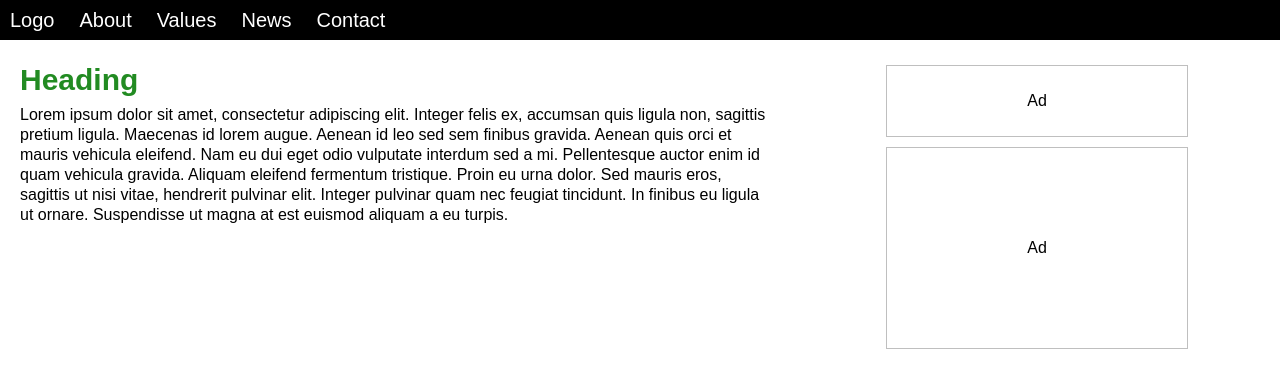
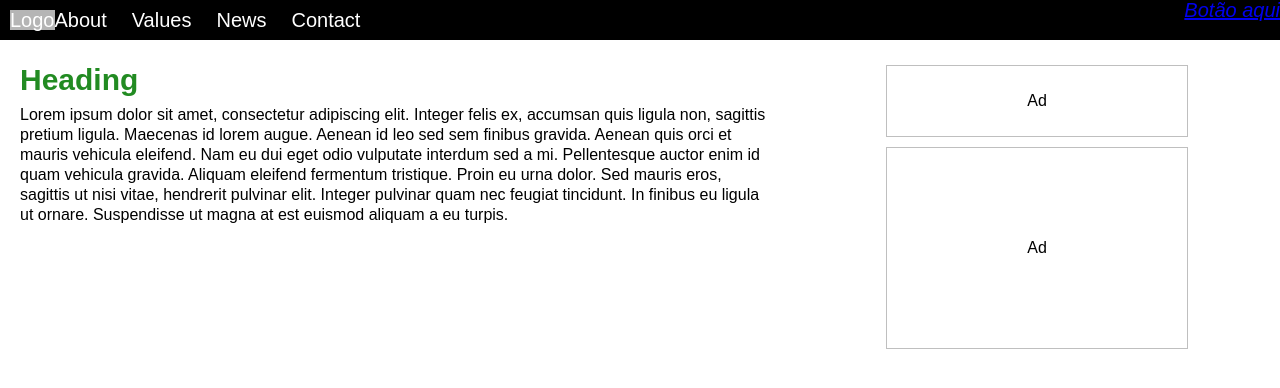
Before and after one commit to guifeliper/Template, a plain HTML site: page index.html in a window 1280 px wide. Drawn offline with Linux system fonts and the light colour scheme.

Commit message:
Studing and searching for answers about doubts that I cannot solve yet

```diff
--- a/css/style.css
+++ b/css/style.css
@@ -1,8 +1,20 @@
+/*
+Itens que precisam ser feitos:
+-Não estou conseguindo deixar o menu com um tamanho de padding adequado e bonito, ele acaba saindo do header
+
+- Não estou conseguindo colocar o toogle menu
+
+- Não estou conseguindo ajudar a lateral, os AD ficam para fora.
+- Como fazer o toogle menu
+
+*/
+
 * {
     margin: 0;
     padding: 0;
     font-family: Arial, Helvetica, sans-serif;
 }
+
 /* ----- Header -----*/
 .header {
     width: 100%;
@@ -21,13 +33,13 @@
     float: left;
     display: inline-block;
     list-style-type: none;
-    margin-right: 25px;
+    background-color: #b5b5b5;
+
 }
 
 .header .logo:hover{
     background-color: white;
     color: black;
-
 }
 
 .header .itens-menu{
@@ -43,6 +55,13 @@
     color: black;
 }
 
+#menu-toggle {
+    position: fixed;
+    top: 0;
+    right: 0;
+}
+
+@media only screen and (min-width: 840px){
 /* ----- Main -----*/
 .main {
     display: flex;
@@ -99,3 +118,5 @@
     margin-bottom: 10px;
     line-height: 200px;
 }
+
+}
--- a/index.html
+++ b/index.html
@@ -10,7 +10,7 @@
     </head>
     <body>
         <header>
-            <div class="header">
+            <nav class="header">
                 <ul class="menu">
                     <li class="logo">Logo</li>
                     <li class="itens-menu">About</li>
@@ -18,7 +18,8 @@
                     <li class="itens-menu">News</li>
                     <li class="itens-menu">Contact</li>
                 </ul>
-            </div>
+                 <a id="menu-toggle" href="#" class=""><i> Botão aqui </i></a>
+            </nav>
         </header>
         <main class="main">
             <section class="section">
```
